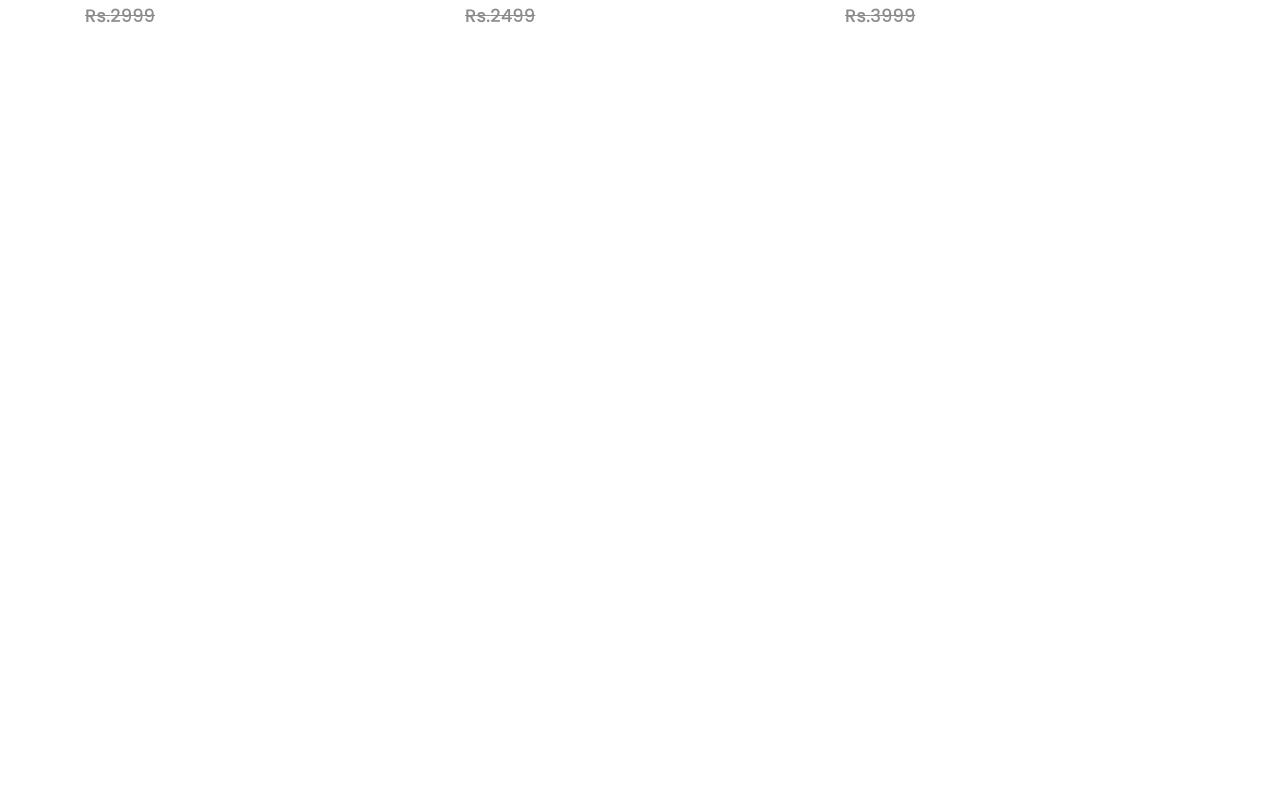
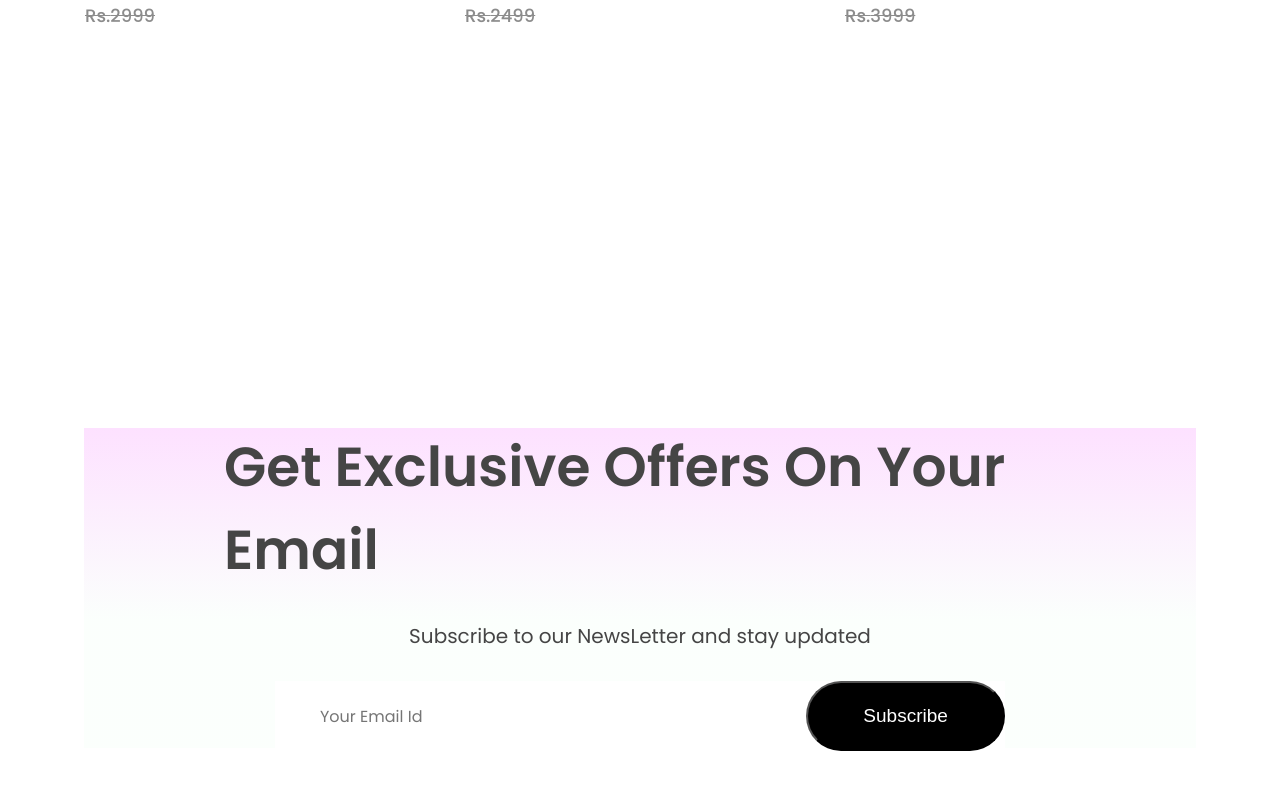
Before and after one commit to rushashrestha/SpecSpecs_, a React (Create React App) app: page / in a window 1280 px wide. Shown: the part 1182-1972 px from the top of the page. Before the commit the page ends 1610 px from the top, so only its background shows below. Built offline with nearby package versions, Linux system fonts and the light colour scheme; a web font is replaced by a local one.

Commit message:
NewsLetter Done

```diff
--- /dev/null
+++ b/src/Components/NewsLetter/NewsLetter.css
@@ -0,0 +1,49 @@
+.newsletter{
+    width: 65%;
+    height: 40vh;
+    display: flex;
+    flex-direction: column;
+    align-items: center;
+    justify-content: center;
+    margin: auto;
+    padding: 0px 140px;
+    margin-bottom: 150px;
+    background: linear-gradient(180deg, #fde1ff 0%, #e1ffea22 60%);
+    gap: 30px;
+}
+.newsletter h1{
+    color: #454545;
+    font-size: 55px;
+    font-weight: 600;
+}
+.newsletter p{
+    color: #454545;
+    font-size: 20px;
+}
+.newsletter div{
+    display: flex;
+    align-items: center;
+    justify-content: space-between;
+    background: white;
+    width: 730px;
+    height: 70px;
+    border-radius: 1px solid #e3e3e3;
+}
+.newsletter input{
+    width: 500px;
+    margin-left: 30px;
+    border: none;
+    outline: none;
+    color: #616161;
+    font-family: poppins;
+    font-size: 16px;
+}
+.newsletter div button{
+    width: 210px;
+    height: 70px;
+    border-radius: 80px;
+    background: black;
+    color: white;
+    font-size: 19px;
+    cursor: pointer;
+}
--- /dev/null
+++ b/src/Components/NewsLetter/NewsLetter.jsx
@@ -0,0 +1,16 @@
+import React from "react";
+import './NewsLetter.css';
+const NewsLetter = () => {
+    return(
+        <div className="newsletter">
+            <h1>Get Exclusive Offers On Your Email</h1>
+            <p>Subscribe to our NewsLetter and stay updated</p>
+            <div>
+                <input type="email" placeholder="Your Email Id"/>
+                <button>Subscribe</button>
+            </div>
+
+        </div>
+    )
+}
+export  default NewsLetter;
--- a/src/Pages/Shop.jsx
+++ b/src/Pages/Shop.jsx
@@ -1,12 +1,14 @@
 import React from 'react'
 import Hero from '../Components/Hero/Hero'
 import Popular from '../Components/Popular/Popular'
+import NewsLetter from '../Components/NewsLetter/NewsLetter'
 
 const Shop = () => {
   return (
     <div>
         <Hero/>
         <Popular/>
+        <NewsLetter/>
 
 
     </div>
```
